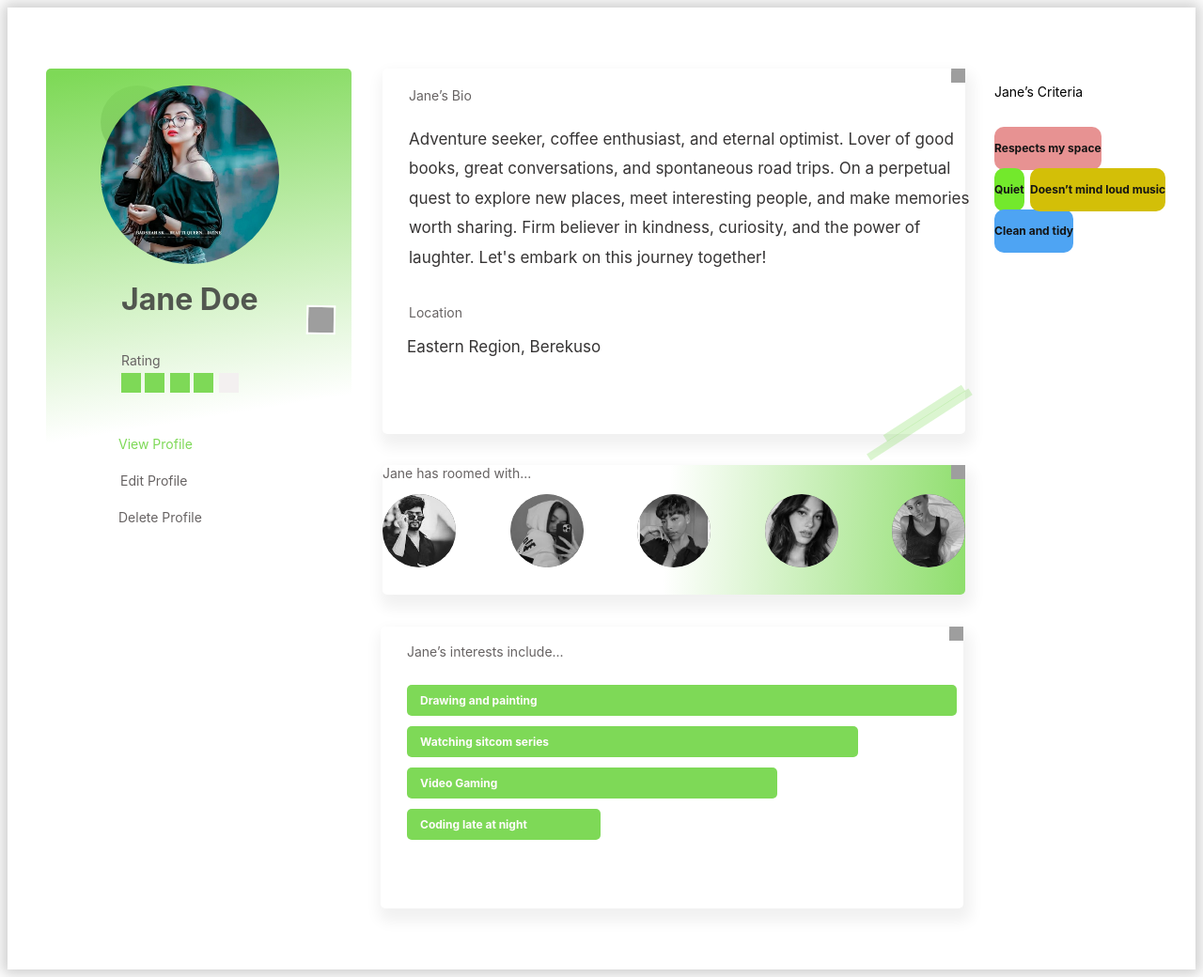
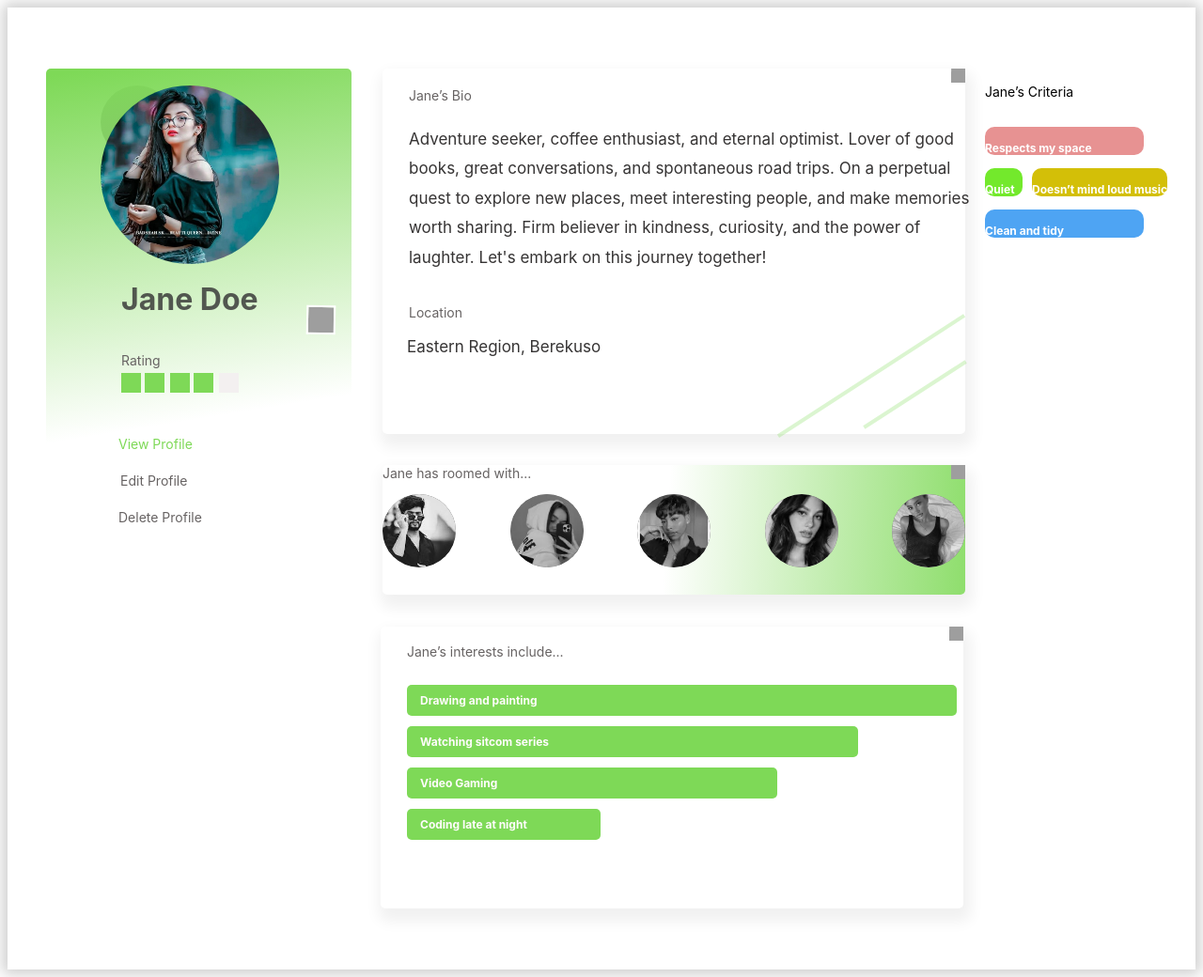
Before and after one commit to Malottey1/Roomate-Finder, a PHP site: template view/User_profile.html in a window 1280 px wide. Shown: the whole page at 94% size. Run offline with PHP 8.4, Linux system fonts and the light colour scheme; the template is opened without the code that fills it, so the values that code supplies are empty; grey boxes are pictures that could not be loaded.

Commit message:
finalised layout

```diff
--- a/css/User_profile.css
+++ b/css/User_profile.css
@@ -222,7 +222,7 @@
     font-weight: 700;
     font-size: 12px;
     line-height: 22px;
-    color: #0c0c0c; /* This controls the color of the text */
+    color: white; /* This controls the color of the text */
 }
 
 
@@ -405,7 +405,7 @@
     position: absolute;
     width: 129px;
     height: 31px;
-    left: 1050px;
+    left: 1040px;
     top: 77px;
     font-family: 'Inter';
     font-style: normal;
@@ -430,28 +430,33 @@
     line-height: 31px;
     color: #363434;
 }
-
-/* Line 1 */
 .line-1 {
     position: absolute;
-    width: 90.53px;
-    height: 0px;
-    left: 925.91px;
-    top: 428.32px;
-    border: 4px solid rgba(126, 217, 87, 0.28);
+    width: 125px; /* Adjusted width */
+    height: 0;
+    right: -105px; /* Adjusted position relative to rectangle-1 */
+    border-bottom: 4px solid rgba(126, 217, 87, 0.28);
+    border-left: 4px solid rgba(126, 217, 87, 0.28);
     transform: rotate(-32.86deg);
+    top: 410.32px; /* Adjusted top position to position it below line-2 */
+    left: 900.91px;
 }
 
-/* Line 2 */
 .line-2 {
     position: absolute;
-    width: 120.53px;
-    height: 0px;
-    left: 905.91px;
-    top: 440.32px;
-    border: 4px solid rgba(126, 217, 87, 0.28);
+    width: 232.2px;
+    height: 0;
+    right: -135px; /* Adjusted position relative to rectangle-1 */
+    border-bottom: 4px solid rgba(126, 217, 87, 0.28);
+    border-left: 4px solid rgba(126, 217, 87, 0.28);
     transform: rotate(-32.94deg);
+    top: 390.32px;
+    left: 800.91px;
+
+
 }
+
+
 
 /* Star 1 */
 .star-1 {
@@ -506,9 +511,9 @@
 /* Rectangle 10 */
 .rectangle-10 {
     position: absolute;
-    width: auto;
-    height: auto;
-    left: 1050px;
+    width: 169px;
+    height: 30px;
+    left: 1040px;
     top: 127px;
     background: #E79292;
     border-radius: 10px;
@@ -518,9 +523,9 @@
 /* Rectangle 13 */
 .rectangle-13 {
     position: absolute;
-    width: auto;
-    height: auto;
-    left: 1050px;
+    width: 169px;
+    height: 30px;
+    left: 1040px;
     top: 215px;
     background: #4EA4F3;
     border-radius: 10px;
@@ -531,8 +536,8 @@
 .rectangle-12 {
     position: absolute;
     width: auto;
-    height: auto;
-    left: 1088px;
+    height: 30px;
+    left: 1090px;
     top: 171px;
     background: #D3BF08;
     border-radius: 10px;
@@ -543,9 +548,9 @@
 .rectangle-11 {
     white-space: nowrap;
     position: absolute;
-    width: auto;
-    height: auto;
-    left: 1050px;
+    width:40px;
+    height: 30px;
+    left: 1040px;
     top: 171px;
     background: #73E92C;
     border-radius: 10px;
@@ -558,7 +563,10 @@
     font-weight: 700;
     font-size: 12px;
     line-height: 22px;
-    color: #141414;
+    color: white;
+    letter-spacing: 0em;
+    text-align: left;
+
 }
 
 /* Bio Content */
@@ -652,7 +660,7 @@
     font-weight: 700;
     font-size: 12px;
     line-height: 22px; /* Adjusted line-height */
-    color: #070707;
+    color: white;
 }
 
 
```
